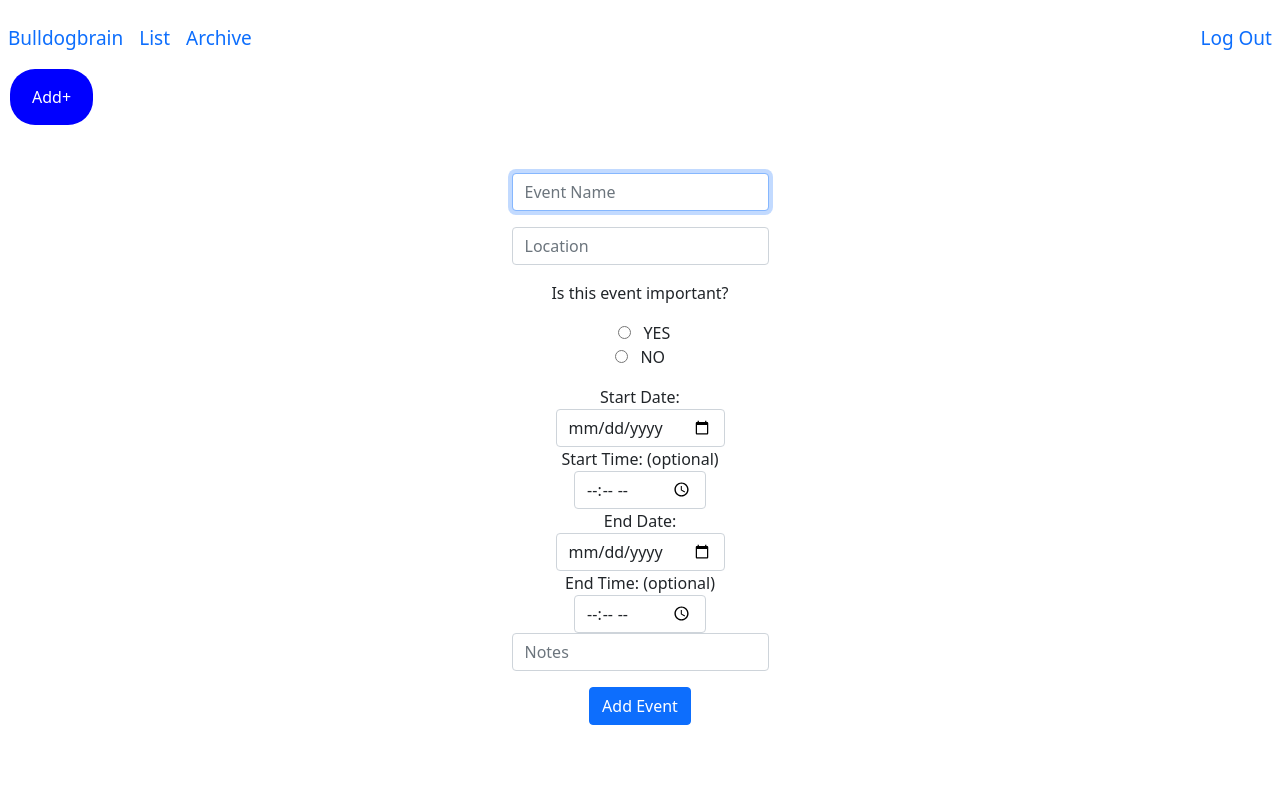
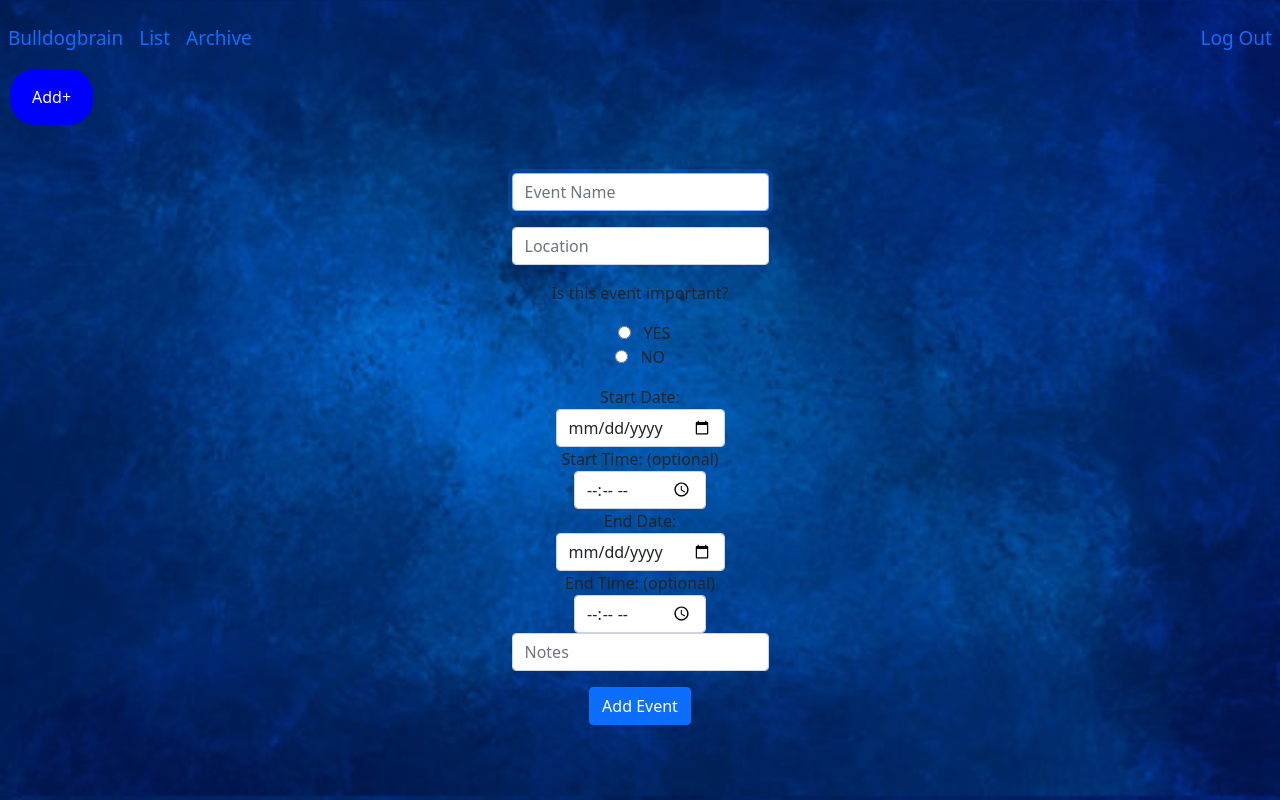
Before and after one commit to adhamhus/CS50FinalProject, a Flask app: page /eventsform in a window 1280 px wide. Run offline with Flask 2, Linux system fonts and the light colour scheme; a user stored in the database is signed in; some libraries are stand-ins or nearby versions.

```diff
--- a/TO-DO.txt
+++ b/TO-DO.txt
@@ -6,6 +6,7 @@ TO MAKE PRETTY
 NEEDED ADDITIONS
 1. Make a day view that is ordered by importance
 2***. Something fancy, by Wini's request. Such as adding a notification like "Congrats!" somewhere when they complete a task.
+3*********. FIX DAY VIEW
 
 POSSIBLE ADDITIONS
 1. List user's courses on the right of the courses table for more practicality
--- a/bulldogbrain/templates/eventsform.html
+++ b/bulldogbrain/templates/eventsform.html
@@ -5,6 +5,13 @@
 {% endblock %}
 
 {% block main %}
+<style>
+    body  {
+        background-image: url("/static/images/backgroundBDBrain.jpeg");
+      background-size: 100%;
+      background-position-y: 0px;
+    }
+</style>
 <form action="/eventsform" method="post">
     <div class="mb-3">
         <input autocomplete="off" autofocus class="form-control mx-auto w-auto" id="title" name="title" placeholder="Event Name" type="text" required>
--- a/bulldogbrain/templates/list.html
+++ b/bulldogbrain/templates/list.html
@@ -102,7 +102,7 @@
         </table>
     </div>
     <div class="column">
-        <strong style = "position:relative; top:-130px; font-size: 40px; ">Events</strong>
+        <strong style = "position:relative; top:-130px; font-size: 40px; color:white; ">Events</strong>
             <table style = "position:relative; top:-130px" class="table table-striped">
             <thead>
                 <tr style="color:white;">
```
Also changed, not shown: bulldogbrain/templates/assignmentsform.html (+18 -0 lines), bulldogbrain/templates/makingClasses.html (+7 -0 lines), bulldogbrain/static/images/backgroundBDBrain.jpeg (added), bulldogbrain/static/images/greyBox.jpeg (added), 4 other files.
